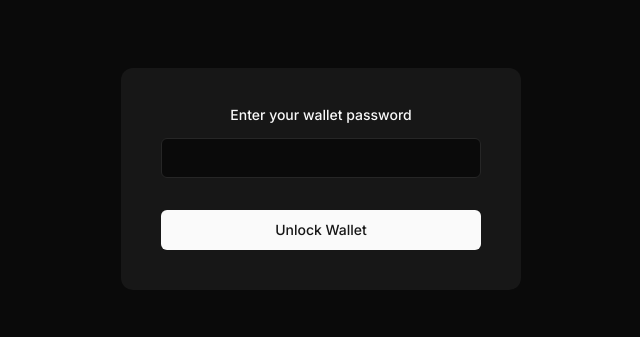
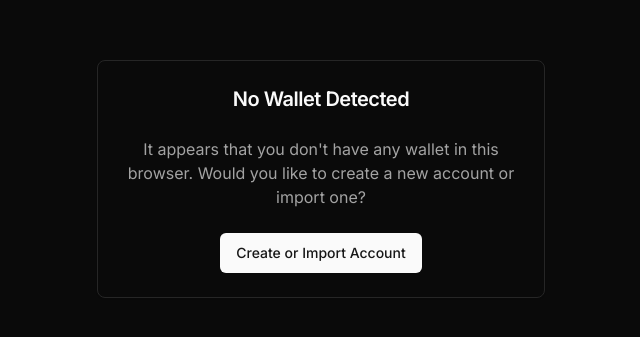
Before and after one commit to nihar-hegde/wallet, a Next.js app: page /dashboard in a window 1280 px wide. Shown: the part 221-558 px from the top of the page, without its empty margins (319-959 px from the left). Built offline with nearby package versions, Linux system fonts and the light colour scheme.

Commit message:
wallet not found functionality

```diff
--- a/src/app/dashboard/page.tsx
+++ b/src/app/dashboard/page.tsx
@@ -1,10 +1,29 @@
 "use client";
 import { PasswordVerification } from "@/components/Onboarding/PasswordConfirm";
 import { Dashboard } from "@/components/Shared/Dashboard";
-import React, { useState } from "react";
+import NoWalletFound from "@/components/Shared/NoWalletComponent";
+import { walletUtils } from "@/lib/solana-utils/solana-wallet-utils";
+import React, { useEffect, useState } from "react";
 
 const DashboardPage = () => {
+  const [walletExists, setWalletExists] = useState(false);
   const [isUnlocked, setIsUnlocked] = useState(false);
+
+  useEffect(() => {
+    const checkWallet = async () => {
+      const result = await walletUtils.walletExists();
+      setWalletExists(result);
+    };
+    checkWallet();
+  }, []);
+
+  if (!walletExists) {
+    return (
+      <div className="h-screen flex justify-center items-center">
+        <NoWalletFound />
+      </div>
+    );
+  }
 
   if (!isUnlocked) {
     return (
--- a/src/components/Shared/NoWalletComponent.tsx
+++ b/src/components/Shared/NoWalletComponent.tsx
@@ -1,5 +1,5 @@
 import Link from "next/link";
-import { Button } from "@/components/ui/button";
+import { Button, buttonVariants } from "@/components/ui/button";
 import {
   Card,
   CardContent,
@@ -23,20 +23,9 @@ export default function NoWalletFound() {
         </p>
       </CardContent>
       <CardFooter className="flex flex-col space-y-2">
-        <Button className="w-full" variant="default">
-          Create New Account
-        </Button>
-        <Button className="w-full" variant="outline">
-          Import Existing Account
-        </Button>
-        <div className="text-center mt-4">
-          <Link
-            href="/onboarding/1"
-            className="text-sm text-primary hover:underline"
-          >
-            Go to Onboarding
-          </Link>
-        </div>
+        <Link href={"/onboarding/1"} className={buttonVariants()}>
+          Create or Import Account
+        </Link>
       </CardFooter>
     </Card>
   );
```
